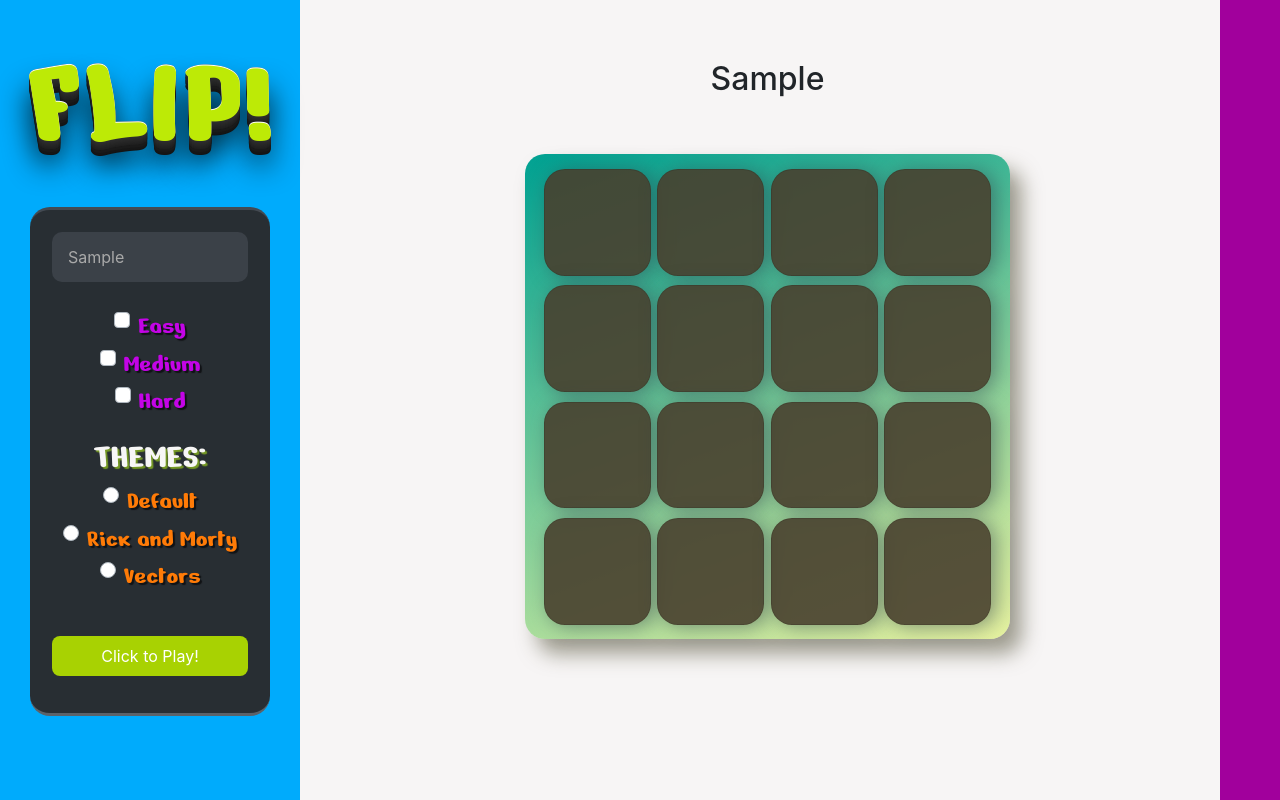
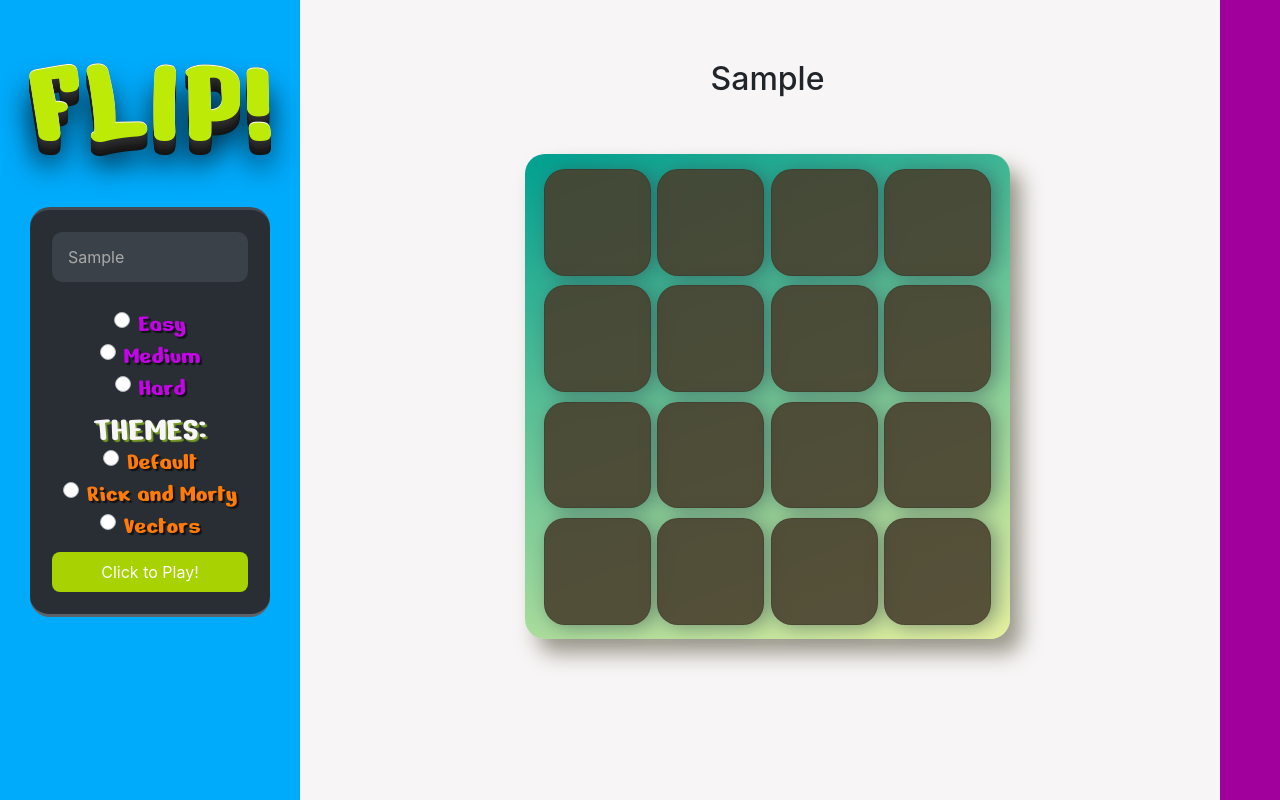
Before and after one commit to tolentinoel/flip, a plain HTML site: page index.html in a window 1280 px wide. Both pictures are taken after typing "Sample" into the empty fields and a click on the input "Submit". Drawn offline with nearby package versions, Linux system fonts and the light colour scheme.

Commit message:
sorting user options done, wip on functions to render the game

```diff
--- a/src/index.js
+++ b/src/index.js
@@ -1,66 +1,137 @@
 const userUrl = 'https://localhost:3000/users'
-
+const login = document.querySelector('form')
 // Welcome page should only have username form and disabled board
 
 document.addEventListener("DOMContentLoaded", () => {
 
-    const login = document.querySelector('form')
     login.addEventListener("submit", (e) => {
         // console.log(e)
         renderSideNav(e)
     })
 })
-
+// <<<<<<-------------BUILDING ALL ELEMENTS FOR GAME OPTIONS------------------>>>>>>>
 function renderSideNav(event){
     event.preventDefault()
 
-    const userName = event.target.querySelector('input').value
-    const nameDiv = document.getElementById('name-display')
-    const nameText = document.createElement('h2')
-    nameText.innerText = `${userName}`
-    nameDiv.appendChild(nameText)
-
     // event.target.reset()
-
     event.target.querySelector('input').setAttribute('disabled', " ")
-    event.target.querySelector("input[type='submit']").setAttribute('style',"display:none")
-
+    event.target.querySelector('#submitName').setAttribute('style',"display:none")
 
 
     const choices = document.querySelector('#options')
     choices.innerHTML = `
-    <div id="checkDiv">
-        <div class="custom-control custom-checkbox">
-            <input type="checkbox" class="custom-control-input" id="customCheck1">
-            <label class="custom-control-label" for="customCheck1">Easy</label>
+
+    <div id="difDiv">
+        <div class="custom-control custom-radio">
+            <input type="radio" id="customRadio1a" name="customRadio1" class="custom-control-input" required value="easy">
+            <label class="custom-control-label" for="customRadio1a">Easy</label>
         </div>
-        <div class="custom-control custom-checkbox">
-            <input type="checkbox" class="custom-control-input" id="customCheck1">
-            <label class="custom-control-label" for="customCheck2">Medium</label>
+        <div class="custom-control custom-radio">
+            <input type="radio" id="customRadio1b" name="customRadio1" class="custom-control-input" required value='medium'>
+            <label class="custom-control-label" for="customRadio1b">Medium</label>
         </div>
-        <div class="custom-control custom-checkbox">
-            <input type="checkbox" class="custom-control-input" id="customCheck1">
-            <label class="custom-control-label" for="customCheck3">Hard</label>
+        <div class="custom-control custom-radio">
+            <input type="radio" id="customRadio1c" name="customRadio1" class="custom-control-input" required value="hard">
+            <label class="custom-control-label" for="customRadio1c">Hard</label>
         </div>
     </div>
 
     <div id="radioDiv">
         <p>THEMES:</p>
         <div class="custom-control custom-radio">
-            <input type="radio" id="customRadio1" name="customRadio" class="custom-control-input">
-            <label class="custom-control-label" for="customRadio1">Default</label>
+            <input type="radio" id="customRadio2a" name="customRadio2" class="custom-control-input" required value="default">
+            <label class="custom-control-label" for="customRadio2a">Default</label>
         </div>
         <div class="custom-control custom-radio">
-            <input type="radio" id="customRadio2" name="customRadio" class="custom-control-input">
-            <label class="custom-control-label" for="customRadio2">Rick and Morty</label>
+            <input type="radio" id="customRadio2b" name="customRadio2" class="custom-control-input" required value='rickMorty'>
+            <label class="custom-control-label" for="customRadio2b">Rick and Morty</label>
         </div>
         <div class="custom-control custom-radio">
-            <input type="radio" id="customRadio3" name="customRadio" class="custom-control-input">
-            <label class="custom-control-label" for="customRadio3">Vectors</label>
+            <input type="radio" id="customRadio2c" name="customRadio2" class="custom-control-input"  required value="vectors">
+            <label class="custom-control-label" for="customRadio2c">Vectors</label>
         </div>
     </div>
-    <input type="submit" value="Click to Play!" id="startPlay">`
+    <button type="submit" class="btn btn-success" id="startPlay">Click to Play!</button>`
 
+    const radios = document.querySelectorAll("input[type='radio']")
+    radios.forEach(radio => {
+        radio.addEventListener('change', () => {
+            // debugger
+            enabledSettings =
+            Array.from(radios) // Convert radio to an array to use filter and map. Expecting [<difficulty>, <theme>]
+            .filter(i => i.checked) // Use Array.filter to remove unchecked radio.
+            .map(i => i.value) // Use Array.map to extract only the values from the array of objects.
 
+            const playBtn = document.querySelector('#startPlay')
+
+            playBtn.addEventListener('click', (ev) => {
+                renderGame(ev, enabledSettings)
+
+            })
+        })
+    })
+    let userName = document.querySelector('#user').value
+    const nameDiv = document.getElementById('name-display')
+    const nameText = document.createElement('h2')
+    nameText.innerText = `${userName}`
+    nameDiv.appendChild(nameText)
+}
+
+// <<<<--------WHEN EVENT IS CONSOLE.LOGGED, 2 OF THE SAME EVENT LOGS-- A PROBLEM?---->>>>>>>
+function renderGame(ev, settings){
+    ev.preventDefault()
+
+    switch (settings[0]) {
+        case
+            "easy":
+            easyGame()
+            break;
+        case
+            "medium":
+            mediumGame()
+            break;
+        case
+            "hard":
+            hardGame()
+
+    }
+    switch (settings[1]) {
+        case
+            "default":
+            themeDefault()
+            break;
+        case
+            "rickMorty":
+            themeRickMorty()
+            break;
+        case
+            "vectors":
+            themeVector()
+            break;
+    }
+    const btn = document.querySelector("#startPlay")
+    btn.innerText = 'Quit Game'
+    btn.style.backgroundColor = "#c50f21"
+}
+
+function easyGame(){
 
 }
+
+function mediumGame(){
+
+}
+function hardGame(){
+
+}
+
+function themeDefault(){
+
+}
+
+function themeRickMorty(){
+
+}
+function themeVector(){
+
+}
--- a/styles.css
+++ b/styles.css
@@ -99,10 +99,18 @@ input {
 #login form input[type="submit"]:hover {
   background: #36a10c;
 }
-#checkDiv{
+
+
+
+#options div{
+  line-height: 2em;
+}
+
+#difDiv{
   margin: 10px 0px 10px 0px;
+  line-height: 1.5em;
 }
-#checkDiv label{
+#difDiv label{
   color: #c304e6;
   font-family: Nerko One;
   font-size: 25px;
@@ -111,9 +119,11 @@ input {
 
 #radioDiv{
   margin: 10px 0px 10px 0px;
+  line-height: 1.5em;
 }
 
 #radioDiv p{
+
   color: #f7f6f6;
   font-family: Nerko One;
   font-size: 35px;
@@ -129,9 +139,18 @@ input {
 }
 
 #startPlay{
-  color: gray;
-  margin: 30px 0px 15px 0px;
+  background:#a8d202;
+  border: 0;
+  width: 100%;
+  height: 40px;
+  border-radius: 8px;
+  color: white;
+  cursor: pointer;
+  transition: background 0.3s ease-in-out;
+}
 
+#startPlay:hover{
+  background: #36a10c;
 }
 
 /* <------------game section-------------> */
```
